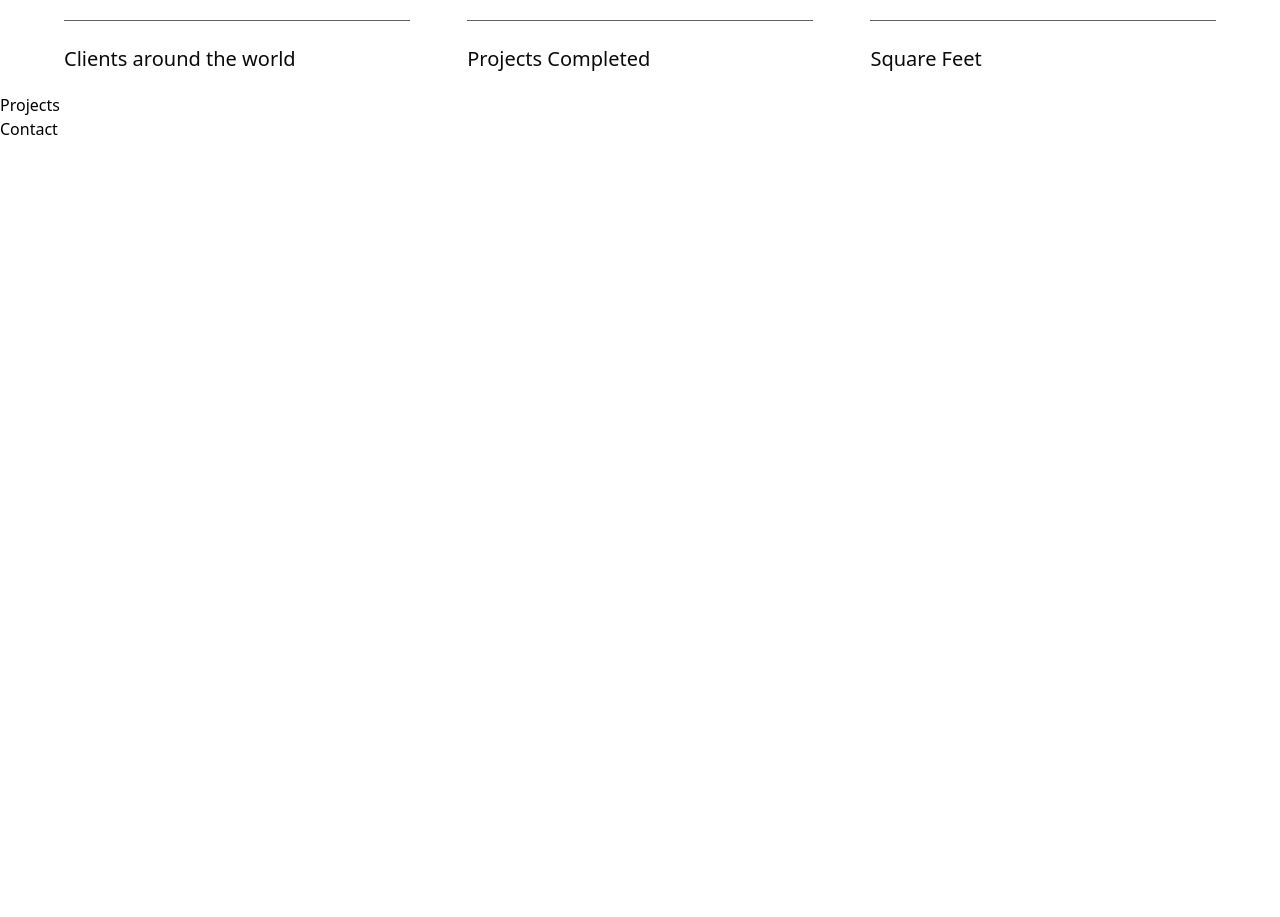
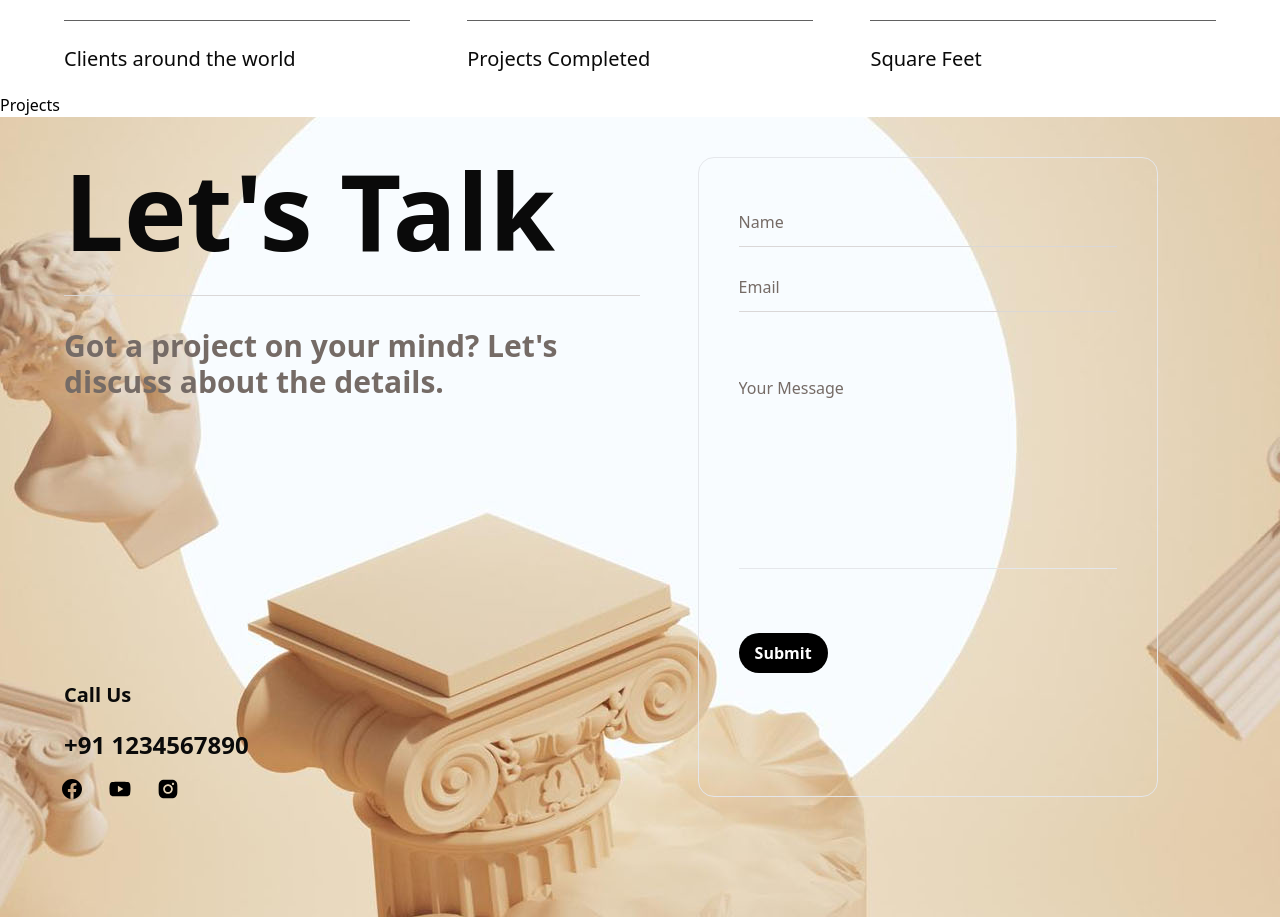
Before and after one commit to Onkar58/tatvaDesigns, a React (Vite) app: page / in a window 1280 px wide. Shown: the part 1773-2690 px from the top of the page. Before the commit the page ends 1914 px from the top, so only its background shows below. Built offline with nearby package versions, Linux system fonts and the light colour scheme.

Commit message:
contact added and minor fixes

```diff
--- a/src/components/Contact.jsx
+++ b/src/components/Contact.jsx
@@ -1,9 +1,63 @@
-import React from 'react'
-
+/* eslint-disable react/no-unescaped-entities */
+import { BiLogoFacebookCircle } from "react-icons/bi";
+import { AiFillYoutube } from "react-icons/ai";
+import { AiFillInstagram } from "react-icons/ai";
 const Contact = () => {
   return (
-    <div id='contact'>Contact</div>
-  )
-}
+    <div id="contact" className="w-full h-fit md:h-[100vh] bg-contact bg-center bg-no-repeat">
+      <div className="w-[90%] h-[90%] mx-auto py-10 flex flex-col gap-10 md:gap-0 md:flex-row">
+        <div className="w-1/2 flex flex-col gap-8 md:gap-0 justify-between h-full ">
+          <div className="w-full flex flex-col gap-8 ">
+            <div className="w-full border-b-[1px] border-[#dad7d7] pb-4 md:pb-6 lg:pb-8">
+              <p className=" text-5xl md:text-7xl lg:text-[106px] text-[#0a0a0a] font-bold text-left">
+                Let's Talk
+              </p>
+            </div>
+            <p className=" text-xl md:text-2xl lg:text-3xl text-[#756b66] font-semibold text-left">
+              Got a project on your mind? Let's discuss about the details.
+            </p>
+          </div>
+          <div className="w-full flex flex-col gap-5">
+            <p className="text-xl text-[#0a0a0a] font-semibold">Call Us</p>
+            <p className="text-2xl text-[#0a0a0a] font-semibold">
+              +91 1234567890
+            </p>
+            <div className="flex gap-8">
+              <BiLogoFacebookCircle className="scale-150 hover:opacity-70 cursor-pointer" />
+              <AiFillYoutube className="scale-150 hover:opacity-70 cursor-pointer" />
+              <AiFillInstagram className="scale-150 hover:opacity-70 cursor-pointer" />
+            </div>
+          </div>
+        </div>
+        <div className="w-1/2 flex flex-col ">
+          <form className="w-[90vw] md:w-[80%] mx-auto flex-1 border rounded-2xl flex flex-col gap-y-4 pb-14 p-10 items-start">
+            <input
+              type="text"
+              placeholder="Name"
+              required
+              className="bg-transparent outline-none py-3 w-full placeholder:text-[#756b66] focus:border-accent transition-all border-b-[1px] border-[#dad7d7]"
+            />
+            <input
+              type="email"
+              placeholder="Email"
+              required
+              className="bg-transparent outline-none py-3 w-full placeholder:text-[#756b66] focus:border-accent transition-all border-b-[1px] border-[#dad7d7]"
+            />
+            <textarea
+              className="bg-transparent border-b outline-none py-12 w-full placeholder:text-[#756b66] focus:border-accent transition-all resize-none mb-12"
+              placeholder="Your Message"
+              required
+              rows={6}
+              cols={50}
+            ></textarea>
+            <button className="px-4 py-2 bg-black rounded-3xl text-base text-white font-semibold hover:scale-90 hover:bg-[#756b66] hover:border-white hover:border-2 transition-all duration-500">
+              Submit
+            </button>
+          </form>
+        </div>
+      </div>
+    </div>
+  );
+};
 
-export default Contact
+export default Contact;
--- a/src/components/Navbar.jsx
+++ b/src/components/Navbar.jsx
@@ -10,34 +10,29 @@ const Navbar = () => {
         <div className="md:hidden">
           <NavDropdown />
         </div>
-        <img className="rounded-full cursor-pointer" src={Logo} alt="Logo" width={70} />
+        <img
+          className="rounded-full cursor-pointer"
+          src={Logo}
+          alt="Logo"
+          width={70}
+        />
       </div>
       <div className="hidden md:flex text-white gap-4  ">
-        <div className="btn-pink">
         <Link to="home" smooth="true">
-            Home
+          <div className="btn-pink">Home</div>
         </Link>
-        </div>
-        <div className="btn-pink">
         <Link to="about" smooth="true">
-            About Us
+          <div className="btn-pink">About Us</div>
         </Link>
-        </div>
-        <div className="btn-pink">
         <Link to="services" smooth="true">
-            Services
+          <div className="btn-pink">Services</div>
         </Link>
-        </div>
-        <div className="btn-pink">
         <Link to="projects" smooth="true">
-            Projects
+          <div className="btn-pink">Projects</div>
         </Link>
-        </div>
-        <div className="btn-pink">
         <Link to="contact" smooth="true">
-            Contact
+          <div className="btn-pink">Contact</div>
         </Link>
-        </div>
       </div>
     </div>
   );
--- a/src/components/Services.jsx
+++ b/src/components/Services.jsx
@@ -1,4 +1,3 @@
-import React from "react";
 import { FaPlus } from "react-icons/fa6";
 
 const Services = () => {
--- a/tailwind.config.js
+++ b/tailwind.config.js
@@ -11,6 +11,9 @@ export default {
           "0%": { transform: "translateX(0)" },
           "100%": { transform: "translateX(-100%)" },
         }
+      },
+      backgroundImage:{
+        'contact':"url('./src/assets/images/contact.jpg')"
       }
     },
   },
```
Also changed, not shown: src/assets/images/contact.jpg (added). Lines whose indentation alone changed are shown as unchanged.
